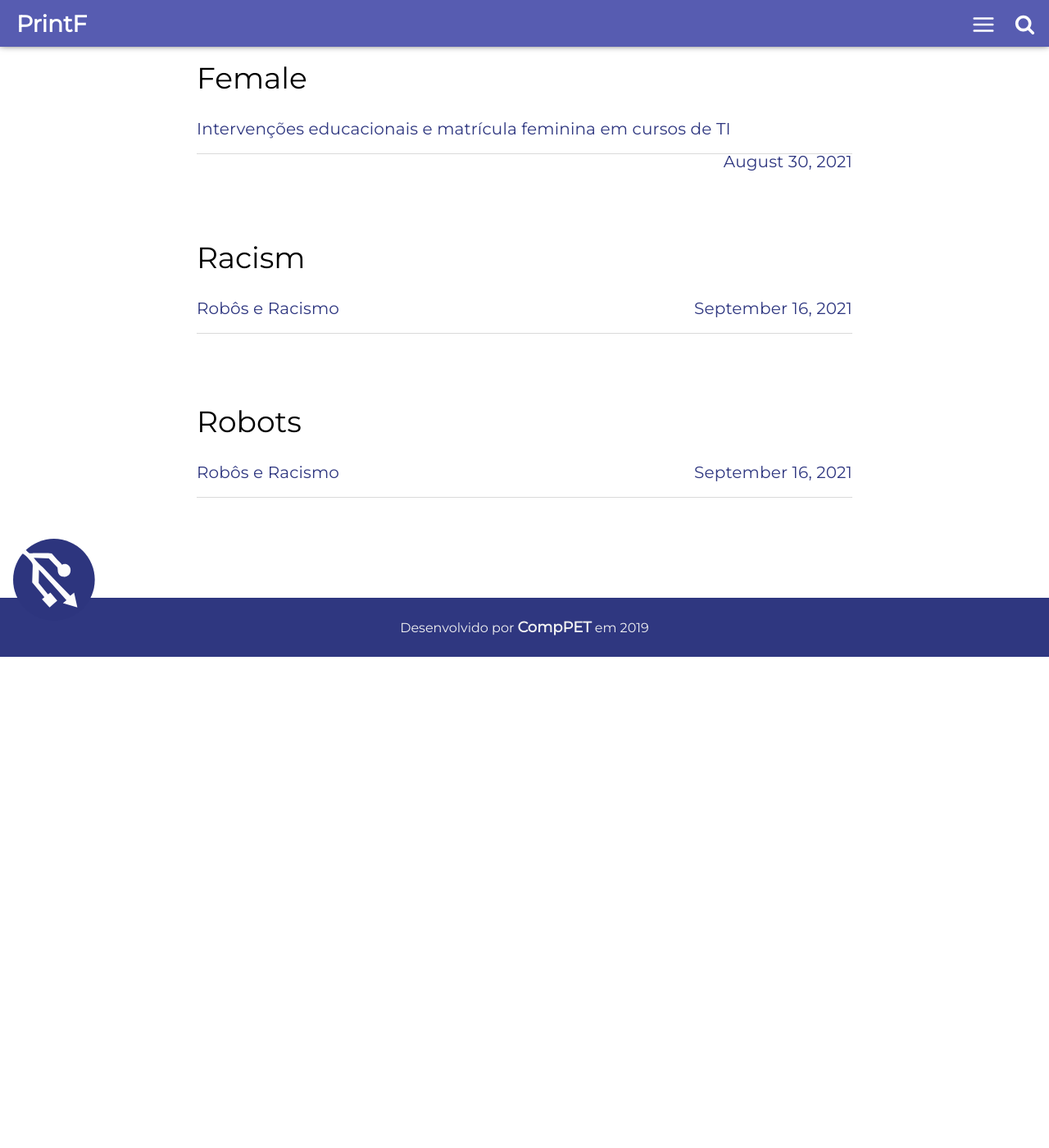
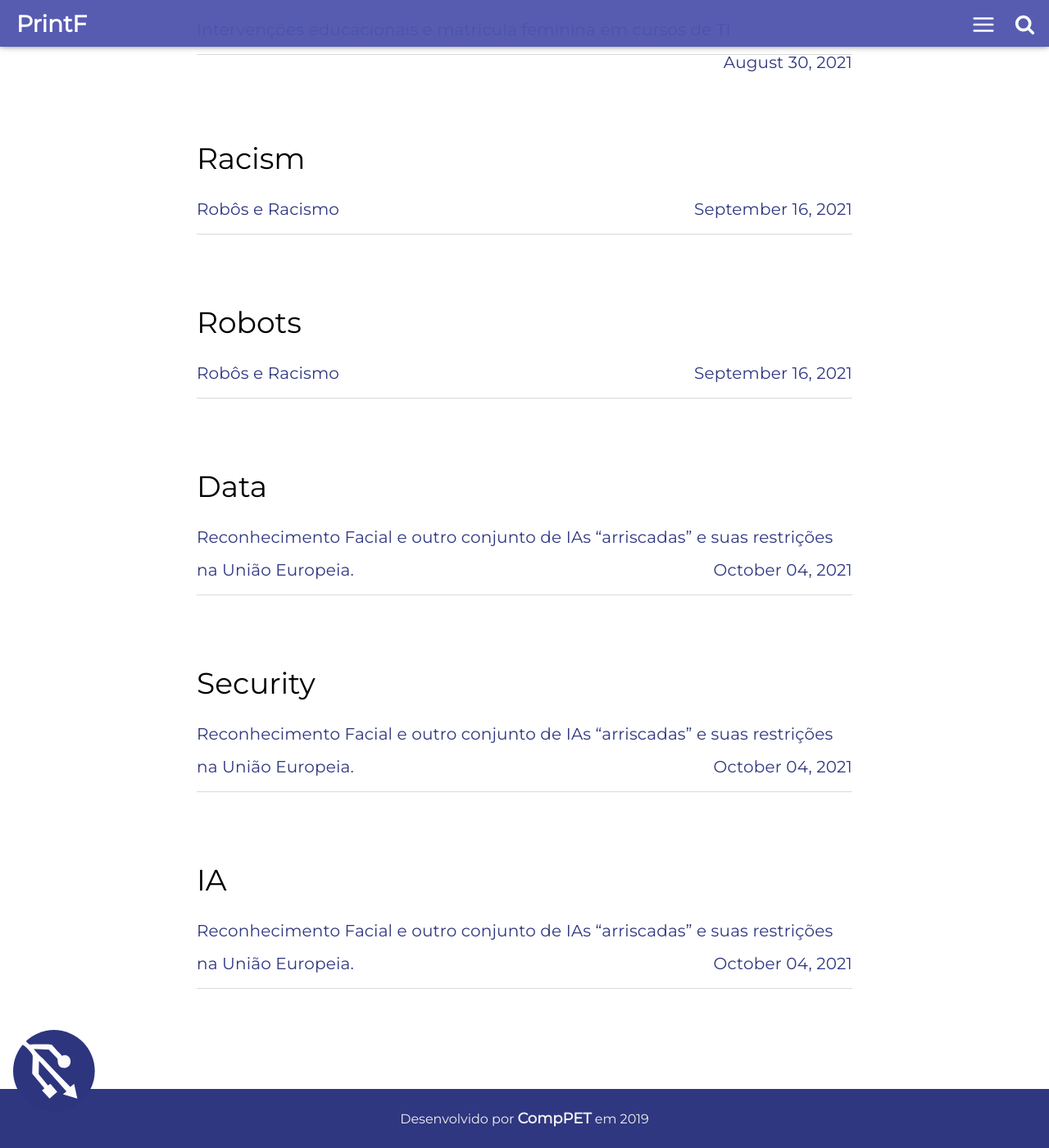
Before and after one commit to comppet/PrintF, a Jekyll site: the page built from tags.html, in a window 1280 px wide and 1400 px high, scrolled down 4941 px. Shown: the whole window at 82% size. Built offline with Jekyll 4.4.1, drawn with Linux system fonts in a browser that asks for light colours; nearby versions of some CDN libraries; before the commit the page ends 5742 px from its top, so only the background shows below that; some of the changed text lies outside the part shown.

Commit message:
Update from Forestry.io comppet.ufu@gmail.com updated _posts/2020-08-08-reconhecimento-facial-e-outro-conjunto-de-ias.md

```diff
--- a/_posts/2020-08-08-reconhecimento-facial-e-outro-conjunto-de-ias.md
+++ b/_posts/2020-08-08-reconhecimento-facial-e-outro-conjunto-de-ias.md
@@ -11,8 +11,10 @@ introduction: União Européia adota nova regulamentação para dados sensíveis
 main-class: comp
 color: "#265AA9"
 tags:
+- Data
+- Security
+- IA
 - Tech
-- Home Office
 - Comp
 categories: Comp
 twitter_text: ''
```
